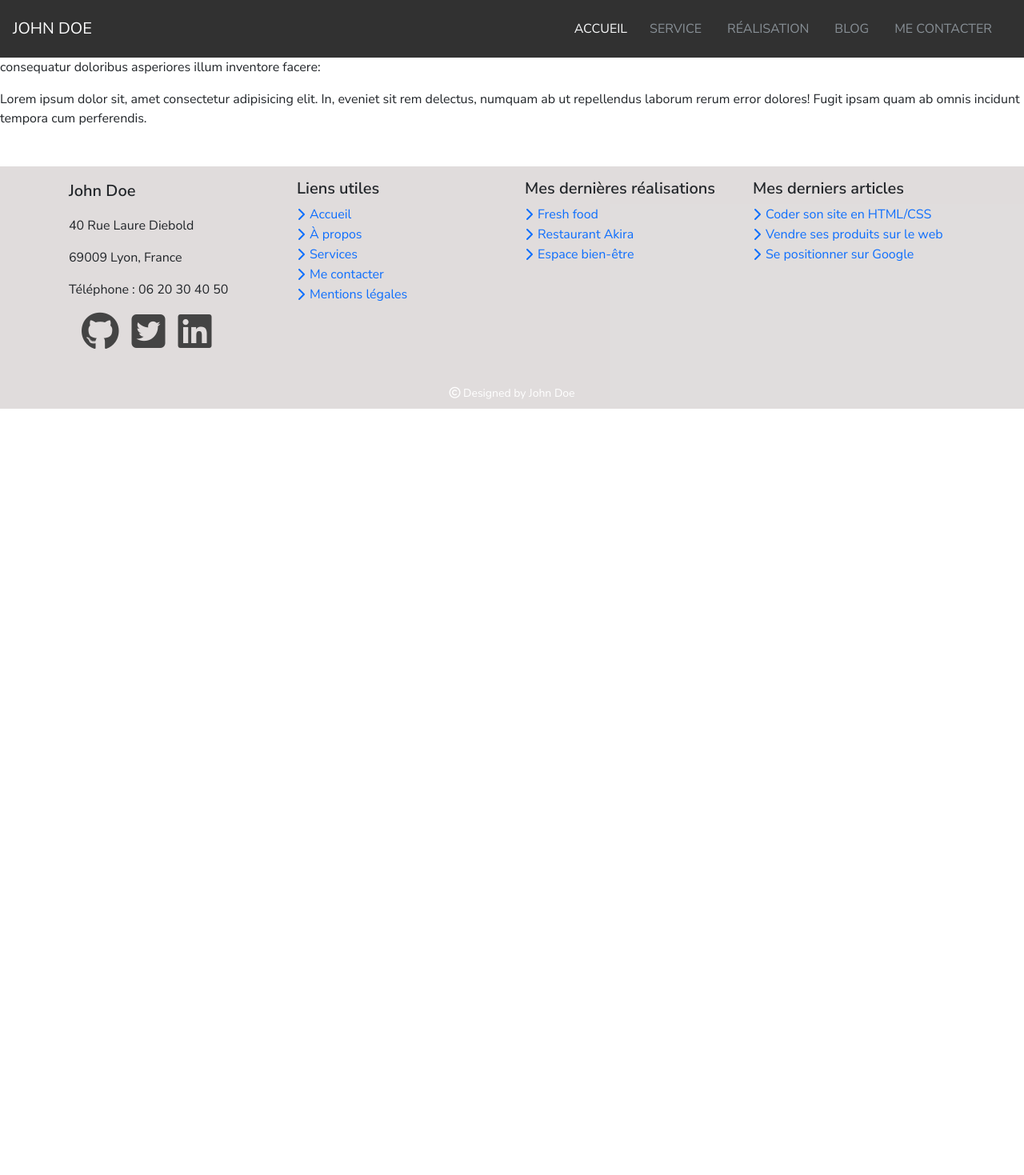
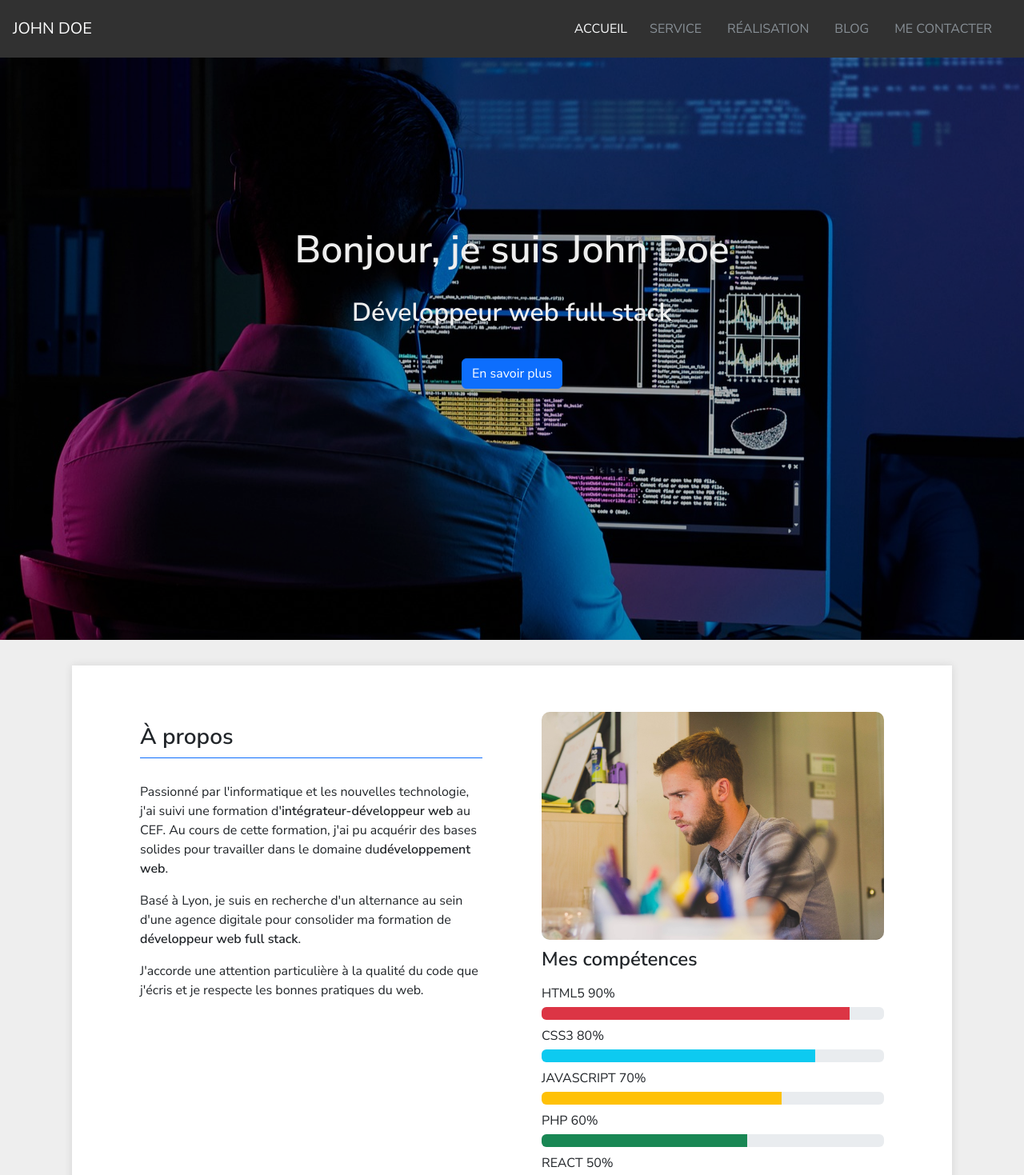
Before and after one commit to Samuel-Viv/CvReact, a React (Create React App) app: page / in a window 1280 px wide. Shown: the top 1469 px of the page at 80% size. Before the commit the page ends 800 px from the top, so only its background shows below. Built offline with nearby package versions, Linux system fonts and the light colour scheme.

Commit message:
add page home

```diff
--- a/src/App.js
+++ b/src/App.js
@@ -1,6 +1,7 @@
 import React from 'react';
 import {Routes, Route, NavLink, Link} from 'react-router-dom';
 import "./css/style.css";
+import "./css/home.css"
 
 import Home from "./page/Home"
 import Services from "./page/Services"
@@ -133,7 +134,7 @@ export default function App() {
 
         </div>
       </div><div class="copyright">
-            <p class="text-white text-center p-2"><small><i class="fa-regular fa-copyright"></i> Designed by John Doe</small></p>
+            <p class="copy text-white text-center p-2"><small><i class="fa-regular fa-copyright"></i> Designed by John Doe</small></p>
           </div>
     </footer>
     </div>
--- /dev/null
+++ b/src/css/home.css
@@ -0,0 +1,89 @@
+section .accueil {
+  z-index: -1;
+  background-image: url(../image/page-accueil.jpg);
+  background-position: 35% 75%;
+  background-size: 350% cover;
+  background-repeat: no-repeat;
+  height: 100vh;
+  color: #eee;
+  display: flex;
+  flex-direction: column;
+  justify-content: center;
+  align-items: center;
+  padding: 20px;
+}
+section .opacity {
+  position: absolute;
+  background-color: rgba(0, 0, 0, 0.3);
+  width: 100%;
+  height: 100%;
+}
+section h1,
+section h2,
+section a {
+  z-index: 4;
+}
+section h1 {
+  font-size: 3rem;
+  font-weight: 600;
+  text-align: center;
+  margin-bottom: 30px;
+}
+section a {
+  margin: 30px;
+}
+
+.html5 {
+  width: 90%;
+}
+
+.css3 {
+  width: 80%;
+}
+
+.js {
+  width: 70%;
+}
+
+.php-bar {
+  width: 60%;
+}
+
+.react-bar {
+  width: 50%;
+}
+
+.container .carte {
+  box-shadow: 0px 0px 10px rgba(30, 30, 30, 0.1098039216);
+  background-color: white;
+}
+.container .carte .apropos_presentation .titre_apropos {
+  border-bottom: #0d6efd solid 1px;
+  margin: 25px 25px 10px 25px;
+}
+.container .carte .apropos_presentation .titre_apropos h3 {
+  font-weight: 600;
+}
+.container .carte .apropos_presentation .paragraphe {
+  padding-top: 20px;
+  padding-left: 25px;
+  padding-right: 25px;
+}
+.container .carte .photo {
+  margin: 10px 25px 10px 25px;
+}
+.container .carte .photo img {
+  width: 100%;
+  height: 100%;
+  border-radius: 10px;
+}
+.container .carte .competence {
+  margin-left: 25px;
+  margin-right: 25px;
+}
+.container .carte .competence h4 {
+  font-weight: 600;
+}
+.container .carte .competence div p {
+  margin-bottom: 5px;
+}/*# sourceMappingURL=home.css.map */
--- /dev/null
+++ b/src/css/home.scss
@@ -0,0 +1,105 @@
+$gris: #444;
+$blanc: #eee;
+$black: #000000;
+$bleu: #0d6efd;
+$titres: #1e1e1e;
+
+section {
+    .accueil {
+      z-index: -1;
+      background-image: url(../image/page-accueil.jpg);
+      background-position: 35% 75%;
+      background-size: 350% cover;
+      background-repeat: no-repeat;
+      height: 100vh;
+
+      color: $blanc;
+      display: flex;
+      flex-direction: column;
+      justify-content: center;
+      align-items: center;
+      padding: 20px;
+    }
+
+    .opacity {
+      position: absolute;
+      background-color: rgba($color: #000000, $alpha: 0.3);
+      width: 100%;
+      height: 100%;
+    }
+    h1,
+    h2,
+    a {
+      z-index: 4;
+    }
+    h1 {
+      font-size: 3rem;
+      font-weight: 600;
+      text-align: center;
+      margin-bottom: 30px;
+    }
+    a {
+      margin: 30px;
+    }
+  }
+
+  .html5{
+    width: 90%;
+  }
+  .css3{
+    width: 80%;
+  }
+  .js{
+    width: 70%;
+  }
+  .php-bar{
+    width: 60%;
+  }
+  .react-bar{
+    width: 50%;
+  }
+
+
+  .container {
+    .carte {
+      box-shadow: 0px 0px 10px #1e1e1e1c;
+      background-color: white;
+      .apropos_presentation {
+        .titre_apropos {
+          border-bottom: #0d6efd solid 1px;
+          margin: 25px 25px 10px 25px;
+          h3 {
+            font-weight: 600;
+          }
+        }
+
+        .paragraphe {
+          padding-top: 20px;
+          padding-left: 25px;
+          padding-right: 25px;
+        }
+      }
+
+      .photo {
+        margin: 10px 25px 10px 25px;
+        img {
+          width: 100%;
+          height: 100%;
+          border-radius: 10px;
+        }
+      }
+
+      .competence {
+        margin-left: 25px;
+        margin-right: 25px;
+        h4 {
+          font-weight: 600;
+        }
+        div {
+          p {
+            margin-bottom: 5px;
+          }
+        }
+      }
+    }
+  }
--- a/src/css/style.css
+++ b/src/css/style.css
@@ -1,6 +1,9 @@
 @import url("https://fonts.googleapis.com/css2?family=Nunito+Sans:opsz,wght@6..12,400;6..12,600&display=swap");
 body {
   font-family: "Nunito Sans", sans-serif;
+}
+body main {
+  background-color: #eee;
 }
 body h1, body h2, body h3, body h4, body h5, body strong {
   font-weight: 600;
@@ -12,6 +15,7 @@ body p {
 nav .container-fluid {
   background-color: #000000;
   opacity: 0.8;
+  text-decoration: none;
 }
 
 .nav-link:hover {
@@ -43,4 +47,7 @@ footer h5 {
 }
 footer a {
   text-decoration: none;
+}
+footer .copy {
+  background-color: #444;
 }/*# sourceMappingURL=style.css.map */
--- a/src/css/style.scss
+++ b/src/css/style.scss
@@ -9,6 +9,10 @@ $titres: #1e1e1e;
 
 body{
     font-family: $font-family ;
+
+    main{
+      background-color:$blanc;
+    }
     h1, h2, h3, h4, h5, strong {
         font-weight: 600;
     }
@@ -57,6 +61,8 @@ footer {
     a {
       text-decoration: none;
     }
-
+    .copy{
+      background-color: $gris;
+    }
 
   }
--- a/src/page/Home.jsx
+++ b/src/page/Home.jsx
@@ -1,11 +1,94 @@
+import JohnDoe from '../image/john_doe.jpg'
+
 
 const Home = () => {
-    return(
-        <div className="my-5">
-            <p>Lorem ipsum dolor sit amet consectetur, adipisicing elit. Esse reiciendis, optio impedit ab, libero excepturi minus soluta error obcaecati labore veniam, quidem officia ad consequatur doloribus asperiores illum inventore facere:</p>
-            <p>Lorem ipsum dolor sit, amet consectetur adipisicing elit. In, eveniet sit rem delectus, numquam ab ut repellendus laborum rerum error dolores! Fugit ipsam quam ab omnis incidunt tempora cum perferendis.</p>
+  return (
+    <div>
+      <main>
+        <section>
+          <div class="accueil " id="accueil">
+            <div class="opacity"></div>
+            <h1>Bonjour, je suis John Doe</h1>
+            <h2>Développeur web full stack</h2>
+            <a href="#apropos" class="btn btn-primary">
+              En savoir plus
+            </a>
+          </div>
+        </section>
+
+        <section class="container py-3 ">
+        <div class="carte row my-3 mx-2 p-5 ">
+          <div class="apropos_presentation col-md-6 ">
+            <div class="titre_apropos  " id="apropos">
+              <h3>À propos</h3>
+            </div>
+          <div class="paragraphe">
+            <p>
+              Passionné par l'informatique et les nouvelles technologie, j'ai suivi une formation
+              d'<strong>intégrateur-développeur web</strong> au CEF. Au cours de cette formation,
+              j'ai pu acquérir des bases solides pour travailler dans le domaine du
+              <strong>développement web</strong>.
+            </p>
+            <p>
+              Basé à Lyon, je suis en recherche d'un alternance au sein d'une agence digitale pour
+              consolider ma formation de <strong>développeur web full stack</strong>.
+            </p>
+            <p>
+              J'accorde une attention particulière à la qualité du code que j'écris et je respecte
+              les bonnes pratiques du web.
+            </p>
+          </div>
         </div>
-    )
-}
+        <div class="col-md-6">
+          <div class="photo">
+            <img src={JohnDoe} alt="photo de John Doe" ></img>
+          </div>
 
-export default Home
+          <div class="competence ">
+            <h4 class="text-title">Mes compétences</h4>
+              <div class="html pt-2">
+                <p>HTML5 90%</p>
+                <div class="progress" role="progressbar" aria-label="Success example" aria-valuenow="25" aria-valuemin="0" aria-valuemax="100">
+                  <div class="progress-bar bg-danger html5"></div>
+                </div>
+              </div>
+
+
+              <div class="css pt-2">
+                <p>CSS3 80%</p>
+                <div class="progress" role="progressbar" aria-label="Success example" aria-valuenow="25" aria-valuemin="0" aria-valuemax="100">
+                  <div class="progress-bar bg-info css3"></div>
+                </div>
+              </div>
+
+              <div class="javascript pt-2">
+                <p>JAVASCRIPT 70%</p>
+                <div class="progress" role="progressbar" aria-label="Success example" aria-valuenow="25" aria-valuemin="0" aria-valuemax="100">
+                  <div class="progress-bar bg-warning js"></div>
+                </div>
+              </div>
+
+              <div class="php pt-2">
+                <p>PHP 60%</p>
+                <div class="progress" role="progressbar" aria-label="Success example" aria-valuenow="25" aria-valuemin="0" aria-valuemax="100">
+                  <div class="progress-bar bg-success php-bar" ></div>
+                </div>
+              </div>
+
+              <div class="react pt-2">
+                <p>REACT 50%</p>
+                <div class="progress" role="progressbar" aria-label="Success example" aria-valuenow="25" aria-valuemin="0" aria-valuemax="100">
+                  <div class="progress-bar bg-primary react-bar " ></div>
+                </div>
+              </div>
+
+            </div>
+          </div>
+        </div>
+      </section>
+      </main>
+    </div>
+  );
+};
+
+export default Home;
```
Also changed, not shown: 2 other files (tests, documents, lock files or other folders).
